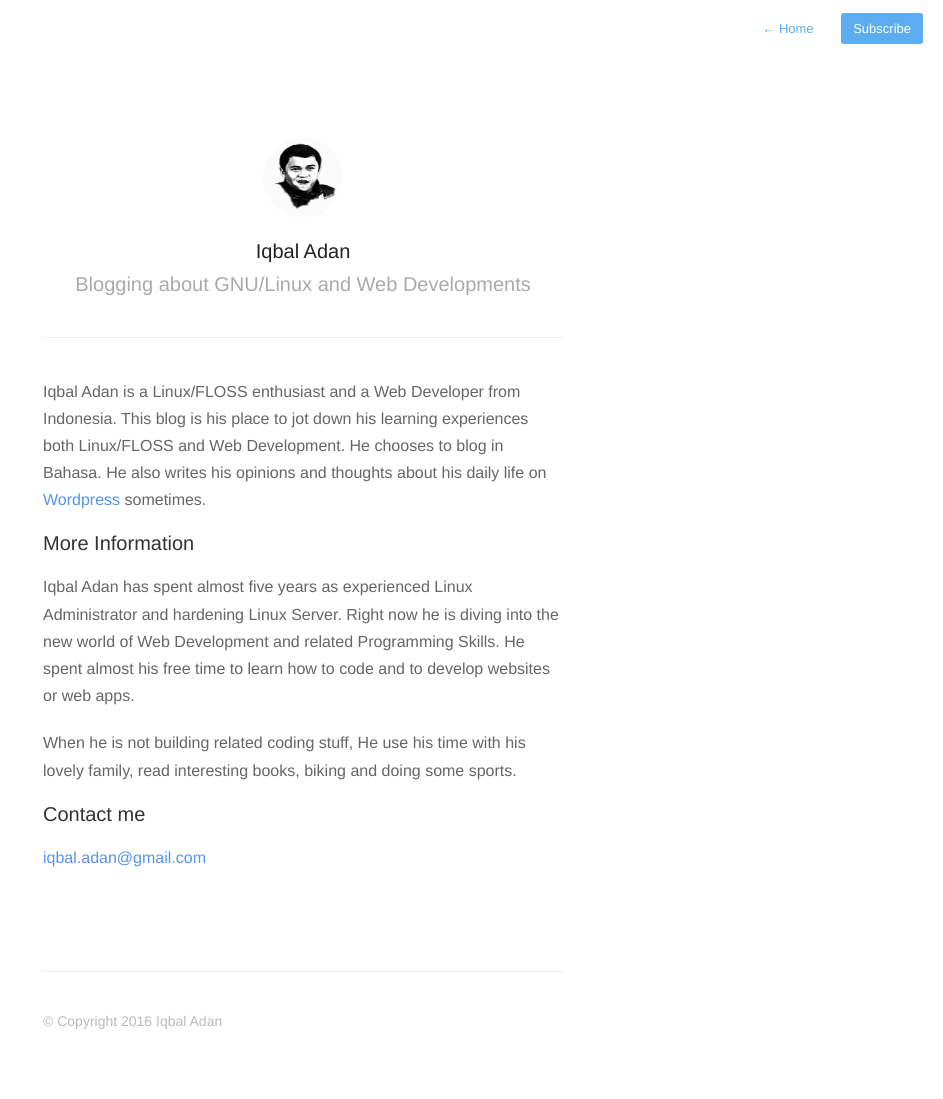
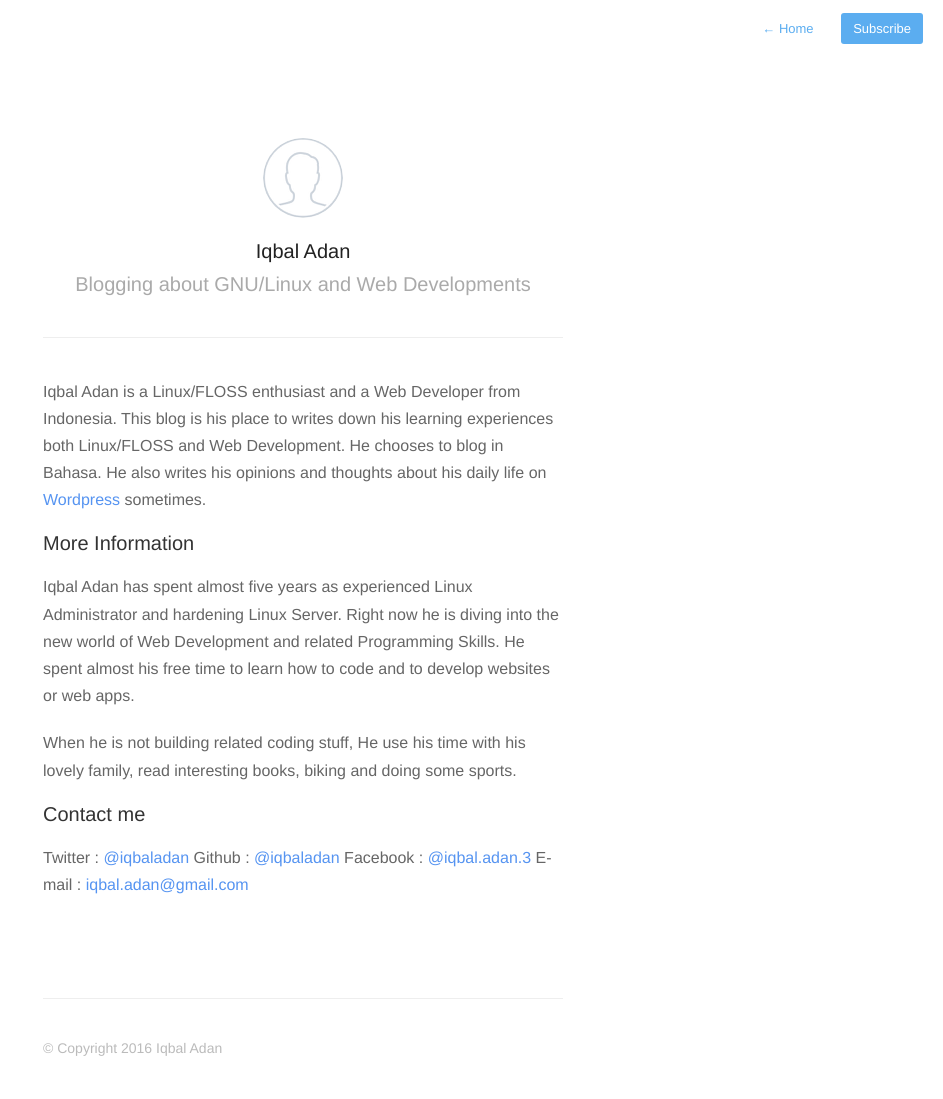
Before and after one commit to iqbaladan/iqbaladan.github.io, a Jekyll site: the page built from about.md, in a window 1280 px wide. Shown: the whole page, without its empty margins (337-1280 px from the left). Built offline with Jekyll 4.4.1, drawn with Linux system fonts in a browser that asks for light colours; nearby versions of some CDN libraries; Markdown is read by kramdown in place of the engine named in the settings; before the commit the page ends 1072 px from its top, so only the background shows below that.

Commit message:
Update about.md

```diff
--- a/_includes/profile.html
+++ b/_includes/profile.html
@@ -3,10 +3,10 @@
         <header id="header">
         {% if site.aboutPage %}
             <a href="{{ site.baseurl }}about">
-                <img id="avatar" class="2x" src="{{ site.baseurl }}assets/images/iqbaladan.png"/>
+                <img id="avatar" class="2x" src="{{ site.baseurl }}assets/images/avatar.png"/>
             </a>
         {% else %}
-            <img id="avatar" class="2x" src="{{ site.baseurl }}assets/images/iqbaladan.png"/>
+            <img id="avatar" class="2x" src="{{ site.baseurl }}assets/images/avatar.png"/>
         {% endif %}
             <h1>{{ site.author }}</h1>
             <h2>{{ site.description }}</h2>
--- a/_layouts/post.html
+++ b/_layouts/post.html
@@ -14,7 +14,7 @@ archive: true
 </article>
 <footer id="post-meta" class="clearfix">
     <a href="http://twitter.com/{{ site.authorTwitter }}">
-        <img class="avatar" src="{{ site.baseurl }}assets/images/iqbaladan.png">
+        <img class="avatar" src="{{ site.baseurl }}assets/images/avatar.png">
         <div>
             <span class="dark">{{ site.author }}</span>
             <span>{{ site.description }}</span>
--- a/about.md
+++ b/about.md
@@ -4,7 +4,7 @@ permalink: about/
 profile: true
 ---
 
-Iqbal Adan is a Linux/FLOSS enthusiast and a Web Developer from Indonesia. This blog is his place to jot down his learning experiences both Linux/FLOSS and Web Development. He chooses to blog in Bahasa. He also writes his opinions and thoughts about his daily life on [Wordpress](https://iqbaladan.wordpress.com) sometimes.
+Iqbal Adan is a Linux/FLOSS enthusiast and a Web Developer from Indonesia. This blog is his place to writes down his learning experiences both Linux/FLOSS and Web Development. He chooses to blog in Bahasa. He also writes his opinions and thoughts about his daily life on [Wordpress](https://iqbaladan.wordpress.com) sometimes.
 
 ### More Information
 
@@ -14,6 +14,9 @@ When he is not building related coding stuff, He use his time with his lovely fa
 
 ### Contact me
 
-[iqbal.adan@gmail.com](mailto:iqbal.adan@gmail.com)
+Twitter  : [@iqbaladan](https://twitter.com/iqbaladan)
+Github   : [@iqbaladan](https://github.com/iqbaladan)
+Facebook : [@iqbal.adan.3](https://www.facebook.com/iqbal.adan.3)
+E-mail   : [iqbal.adan@gmail.com](mailto:iqbal.adan@gmail.com)
 
 {% include footer.html %}
```
Also changed, not shown: assets/images/avatar.jpg (deleted).
